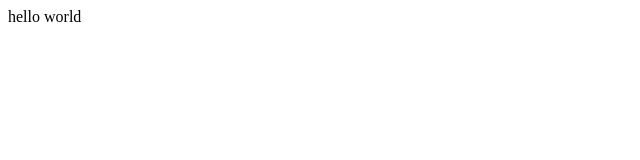
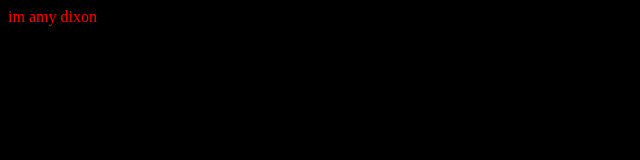
Before and after one commit to amydixon/hello-world, a plain HTML site: page index.html in a window 1280 px wide. Shown: the whole page, without its empty margins (0-640 px from the left). Drawn offline with Linux system fonts and the light colour scheme.

Commit message:
css styling index.html

```diff
--- a/index.html
+++ b/index.html
@@ -1,8 +1,16 @@
 <!DOCTYPE html>
 <html>
+    <head>
+        <style>
+            body {
+                color: red;
+                background-color: black;
+
+            }
+        </style>
+    </head>
     <body>
-        <div>
-            hello world
+        <div>im amy dixon
         </div>
     </body>
 </html>
```
